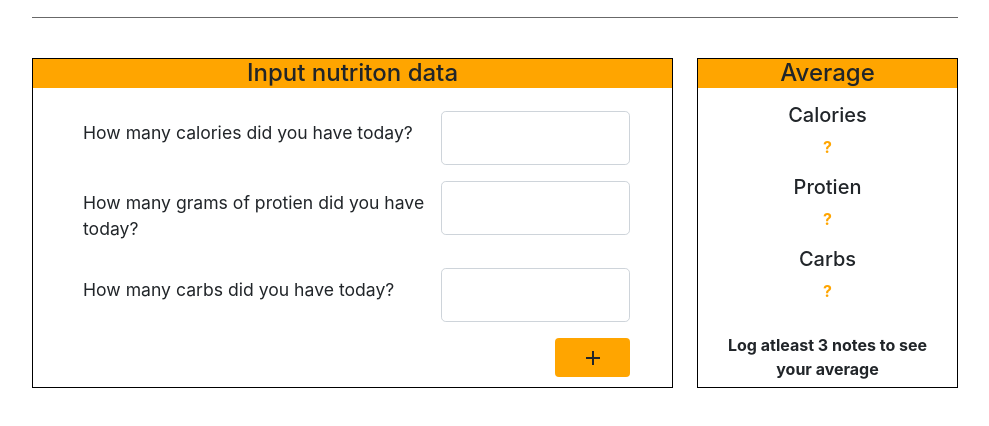
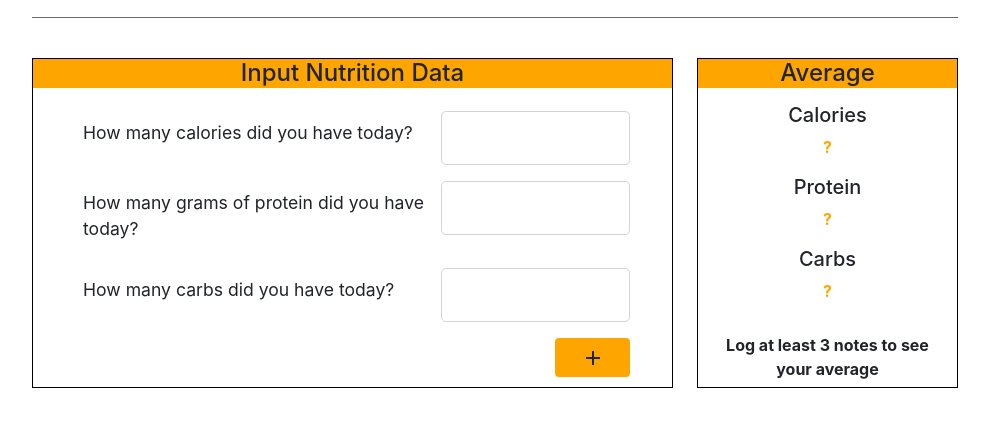
Before and after one commit to Blake556/Calorie-Tracker, a React (Create React App) app: page / in a window 1280 px wide. Shown: the part 175-601 px from the top of the page, without its empty margins (145-1134 px from the left). Built offline with nearby package versions, Linux system fonts and the light colour scheme.

Commit message:
edits made

```diff
--- a/public/index.html
+++ b/public/index.html
@@ -2,7 +2,7 @@
 <html lang="en">
   <head>
     <meta charset="utf-8" />
-    <link rel="icon" href="%PUBLIC_URL%/favicon.ico" />
+    <link rel="icon" href="/favicon.ico" />
     <meta name="viewport" content="width=device-width, initial-scale=1" />
     <meta name="theme-color" content="#000000" />
     <meta
--- a/src/components/CreateNote.js
+++ b/src/components/CreateNote.js
@@ -8,7 +8,7 @@ function CreatNote(props) {
   const [logNote, setLogNote] = useState({
 
     calories: '',
-    protien: '',
+    protein: '',
     carbs: ''
   })
 
@@ -32,7 +32,7 @@ function CreatNote(props) {
 
   return (
     <div className="create-note-container  ">
-      <h4 className="input-nutrition">Input nutriton data</h4>
+      <h4 className="input-nutrition">Input Nutrition Data</h4>
     <div className=" d-flex justify-content-center align-items-center">
       <form className="form-container">
 
@@ -59,14 +59,14 @@ function CreatNote(props) {
             htmlFor="colFormLabel"
             className="col-lg-8 col-form-label-lg protien-input name-of-input"
           >
-            How many grams of protien did you have today?
+            How many grams of protein did you have today?
           </label>
           <div className="col-lg-4 input-con">
             <input
               onChange={handleNewLog}
               type="number"
               className="form-control  form-control-lg text-input"
-              name="protien"
+              name="protein"
               value={logNote.protien}
               required
             ></input>
--- a/src/components/LoggedAvg.js
+++ b/src/components/LoggedAvg.js
@@ -11,7 +11,7 @@ function LoggedAvg(props) {
  }
 
   let roundCalories;
-  let roundProtien;
+  let roundProtein;
   let roundCarbs;
 
   if (currentLog.length >= 3) {
@@ -28,16 +28,16 @@ function LoggedAvg(props) {
       roundCalories = Math.floor(avgCalories)
 
       // Calculate protien
-      let getProtien = currentLog.map(logs  => {
-        return logs.protien
+      let getProtein = currentLog.map(logs  => {
+        return logs.protein
       })
-      var protString2Num = getProtien.map(toNumber);
-      let addProtien = protString2Num.reduce((accumulator, currentValue) => {
+      var protString2Num = getProtein.map(toNumber);
+      let addProtein = protString2Num.reduce((accumulator, currentValue) => {
         return accumulator + currentValue
       })
-      let avgProtien = addProtien / getProtien.length
-      roundProtien = Math.floor(avgProtien)
-      console.log(roundProtien)
+      let avgProtein = addProtein / getProtein.length
+      roundProtein = Math.floor(avgProtein)
+      console.log(roundProtein)
 
       // Calculate carbs
       let getCarbs = currentLog.map(logs  => {
@@ -57,11 +57,11 @@ function LoggedAvg(props) {
       <h4 className="average-title">Average</h4>
       <h5 className="category">Calories</h5>
       <p className="cal-amount">{roundCalories || '?'}</p>
-      <h5 className="category">Protien</h5>
-      <p className="cal-amount">{roundProtien || '?'}</p>
+      <h5 className="category">Protein</h5>
+      <p className="cal-amount">{roundProtein || '?'}</p>
       <h5 className="category">Carbs</h5>
       <p className="cal-amount">{roundCarbs || '?'}</p>
-      <p className="default-msg">{currentLog.length >= 3 ? 'Your 3 day average' : 'Log atleast 3 notes to see your average'}</p>
+      <p className="default-msg">{currentLog.length >= 3 ? 'Your 3 day average' : 'Log at least 3 notes to see your average'}</p>
 
     </div>
   );
--- a/src/components/LoggedNotes.js
+++ b/src/components/LoggedNotes.js
@@ -26,7 +26,7 @@ const LogList = props.savedLog
         <tr className="table-headers">
           <th>Logged</th>
           <th>Calories</th>
-          <th>Protien</th>
+          <th>Protein</th>
           <th>Carbs</th>
           <th>Date</th>
         </tr>
@@ -36,7 +36,7 @@ const LogList = props.savedLog
                       key={index}
                       id={index}
                       calories={newLog.calories}
-                      protien={newLog.protien}
+                      protein={newLog.protein}
                       carbs={newLog.carbs}
                       day={date}
                     />
--- a/src/components/Note.js
+++ b/src/components/Note.js
@@ -19,7 +19,7 @@ function Note(props) {
     >
       <td>{props.id + 1}</td>
       <td>{props.calories}</td>
-      <td>{props.protien}</td>
+      <td>{props.protein}</td>
       <td>{props.carbs}</td>
       <td>{props.day}</td>
     </tr>
```
